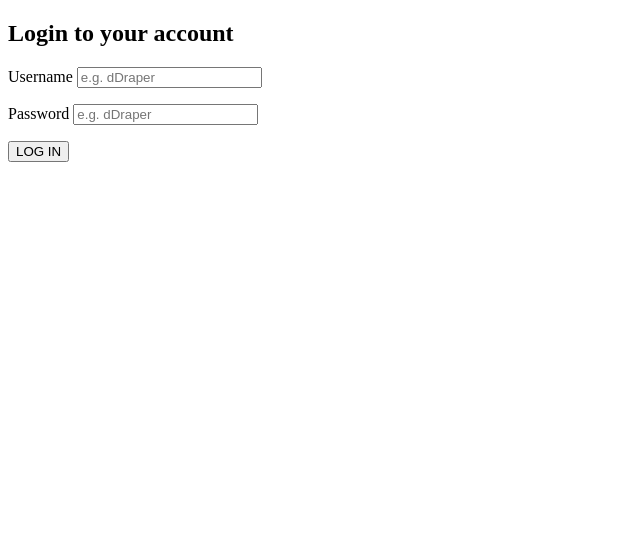
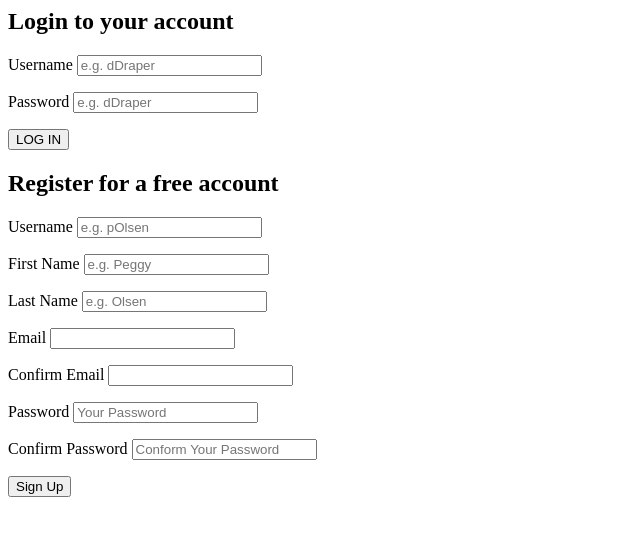
Before and after one commit to nblake707/Spotify-Clone, a PHP site: page /register.php in a window 1280 px wide. Shown: the top 536 px of the page, without its empty margins (0-640 px from the left). Run offline with PHP 8.4, Linux system fonts and the light colour scheme.

Commit message:
began adding php for registration page

```diff
--- a/register.php
+++ b/register.php
@@ -1,8 +1,20 @@
-<!DOCTYPE html>
-<!--[if lt IE 7]>      <html class="no-js lt-ie9 lt-ie8 lt-ie7"> <![endif]-->
-<!--[if IE 7]>         <html class="no-js lt-ie9 lt-ie8"> <![endif]-->
-<!--[if IE 8]>         <html class="no-js lt-ie9"> <![endif]-->
-<!--[if gt IE 8]><!--> <html class="no-js"> <!--<![endif]-->
+<?php
+//if login button has been pressed do something
+if(isset($_POST['loginButton'])) {
+    //login button was pressed
+
+}
+
+if(isset($_POST['registerButton'])) {
+    //register button was pressed
+
+    //created a variable called username. Saved input from username portion of form within this variable.
+   $username = $_POST['username'];
+   echo $username;
+}
+?>
+
+<html>
 <head>
     <meta charset="utf-8">
     <meta http-equiv="X-UA-Compatible" content="IE=edge">
@@ -11,12 +23,13 @@
     <meta name="viewport" content="width=device-width, initial-scale=1">
     <link rel="stylesheet" href="">
 </head>
+
 <body>
 
     <div id="inputContainer">
 
         <!-- action portion determines page where data will be sent -->
-     <form id="login" action="register.php" method="post">
+        <form id="loginForm" action="register.php" method="post">
             <h2>Login to your account </h2>
             <p>
                 <label for="loginuserName">Username</label>
@@ -28,7 +41,47 @@
             </p>
 
             <button type="submit" name="loginButton">LOG IN</button>
+
         </form>
+
+        <form id="registerForm" action="register.php" method="post">
+
+            <h2>Register for a free account</h2>
+            <p>
+                <label for="username">Username</label>
+                <input id="username" name="username" type="text" placeholder="e.g. pOlsen" required>
+            </p>
+
+            <p>
+                <label for="firstName">First Name</label>
+                <input id="firstName" name="firstName" type="text" placeholder="e.g. Peggy" required>
+            </p>
+            <p>
+                <label for="lastName">Last Name</label>
+                <input id="lastName" name="lastName" type="text" placeholder="e.g. Olsen" required>
+            </p>
+            <p>
+                <label for="email">Email</label>
+                <input id="email" name="email" type="email" placeholder="" required>
+            </p>
+            <p>
+                <label for="confirmEmail">Confirm Email</label>
+                <input id="confirmEmail" name="confirmEmail2" type="email" placeholder="" required>
+            </p>
+
+
+            <p>
+                <label for="password">Password</label>
+                <input id="password" name="password" type="password" placeholder="Your Password" required>
+            </p>
+            <p>
+                <label for="password2">Confirm Password</label>
+                <input id="password2" name="password2" type="password" placeholder="Conform Your Password" required>
+            </p>
+
+            <button type="submit" name="registerButton">Sign Up</button>
+        </form>
+
 
     </div>
 
@@ -36,4 +89,5 @@
 
     <script src="" async defer></script>
 </body>
+
 </html>
```
Also changed, not shown: index.php (+6 -1 lines). Lines whose indentation alone changed are shown as unchanged.
